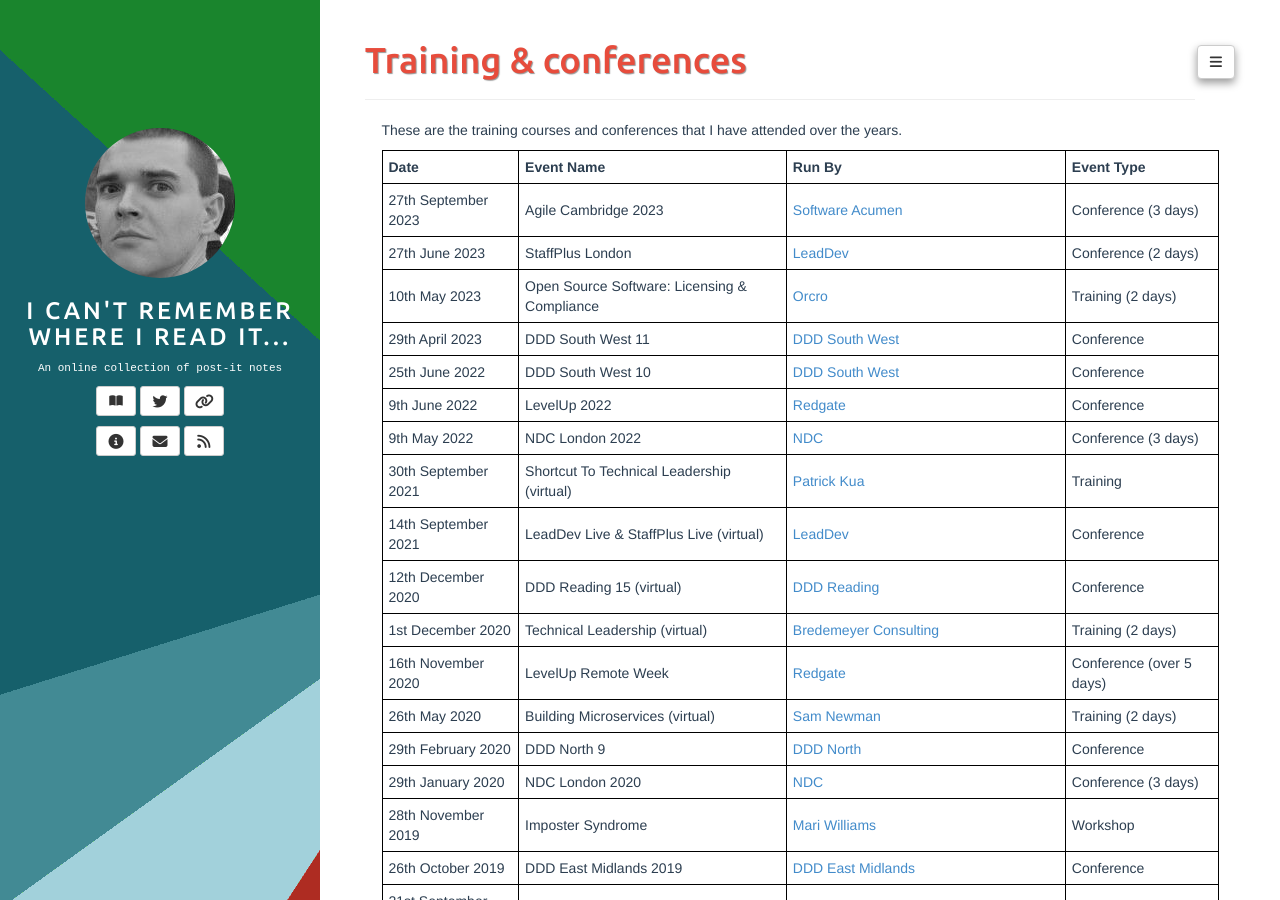
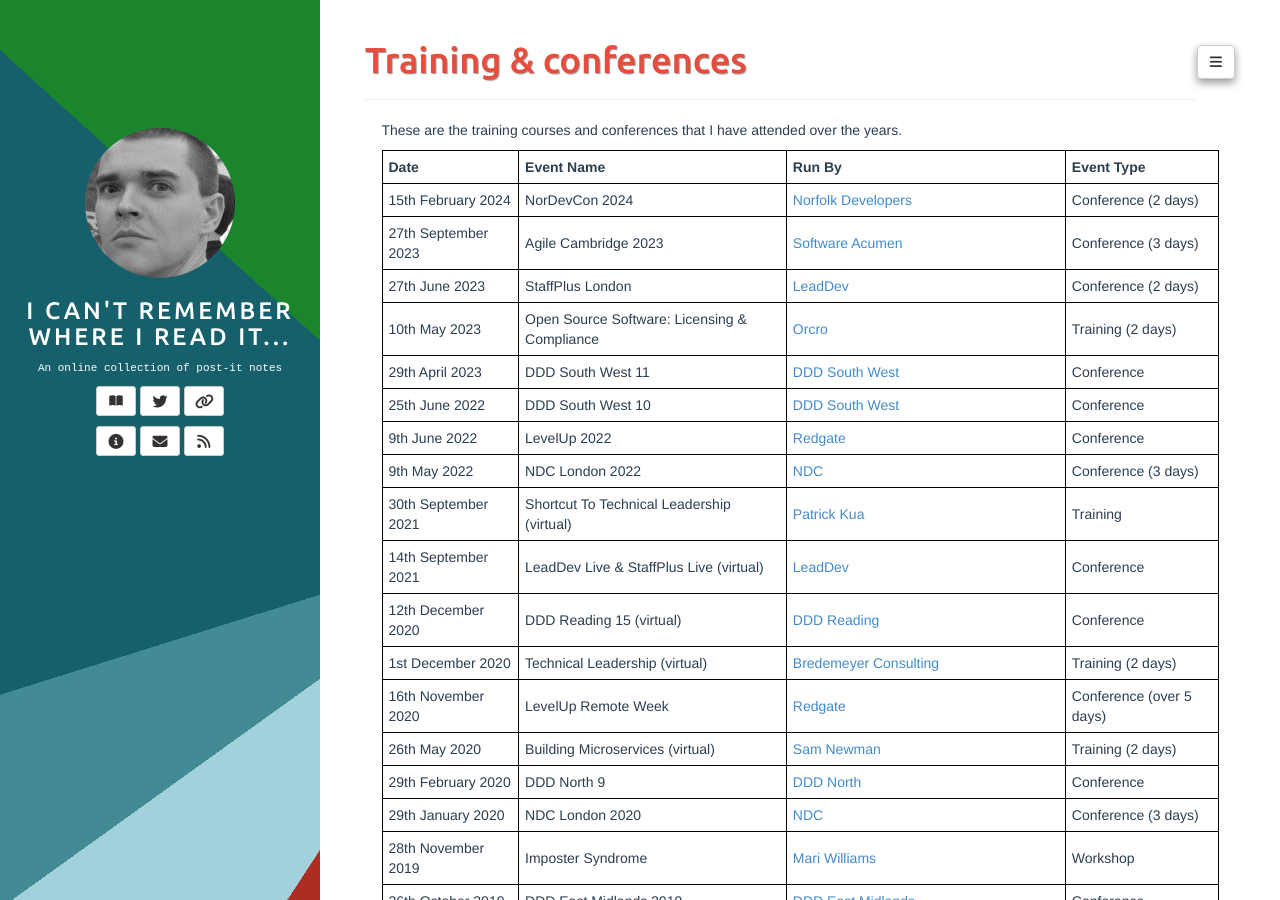
Before and after one commit to adrianbanks/adrianbanks.github.io, a Jekyll site: the page built from training.md, in a window 1280 px wide and 900 px high. Built offline with Jekyll 4.4.1, drawn with Linux system fonts in a browser that asks for light colours.

Commit message:
Add NorDevCon attendance

```diff
--- a/training.md
+++ b/training.md
@@ -7,6 +7,7 @@ These are the training courses and conferences that I have attended over the yea
 
 | **Date**            | **Event Name**                                     | **Run By**                                               | **Event Type**           |
 | ------------------- | -------------------------------------------------- | -------------------------------------------------------- | ------------------------ |
+| 15th February 2024  | NorDevCon 2024                                     | [Norfolk Developers][35]                                 | Conference (2 days)      |
 | 27th September 2023 | Agile Cambridge 2023                               | [Software Acumen][10]                                    | Conference (3 days)      |
 | 27th June 2023      | StaffPlus London                                   | [LeadDev][29]                                            | Conference (2 days)      |
 | 10th May 2023       | Open Source Software: Licensing & Compliance       | [Orcro][33]                                              | Training (2 days)        |
```
Also changed, not shown: other parts of training.md (+1 -0 lines).
